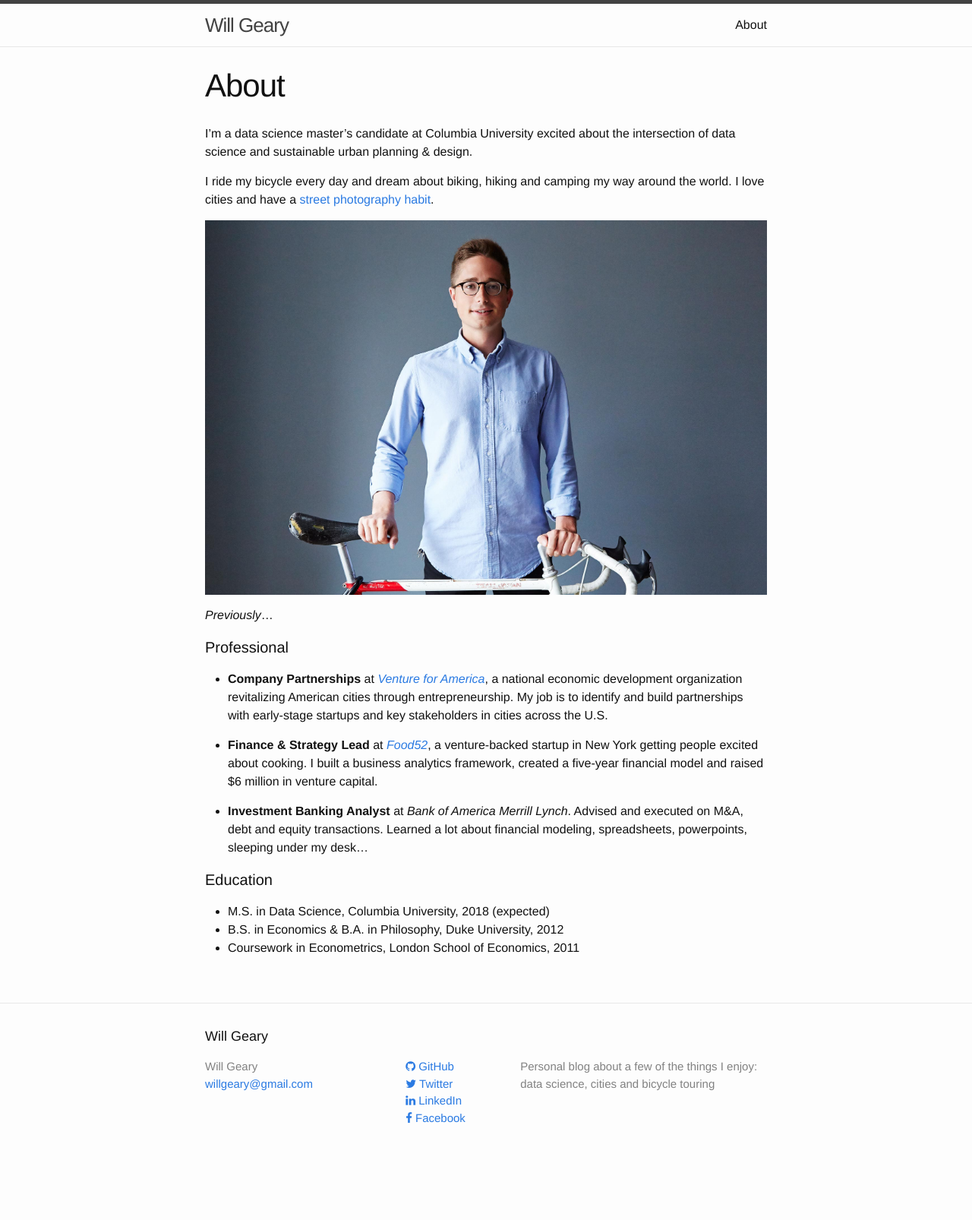
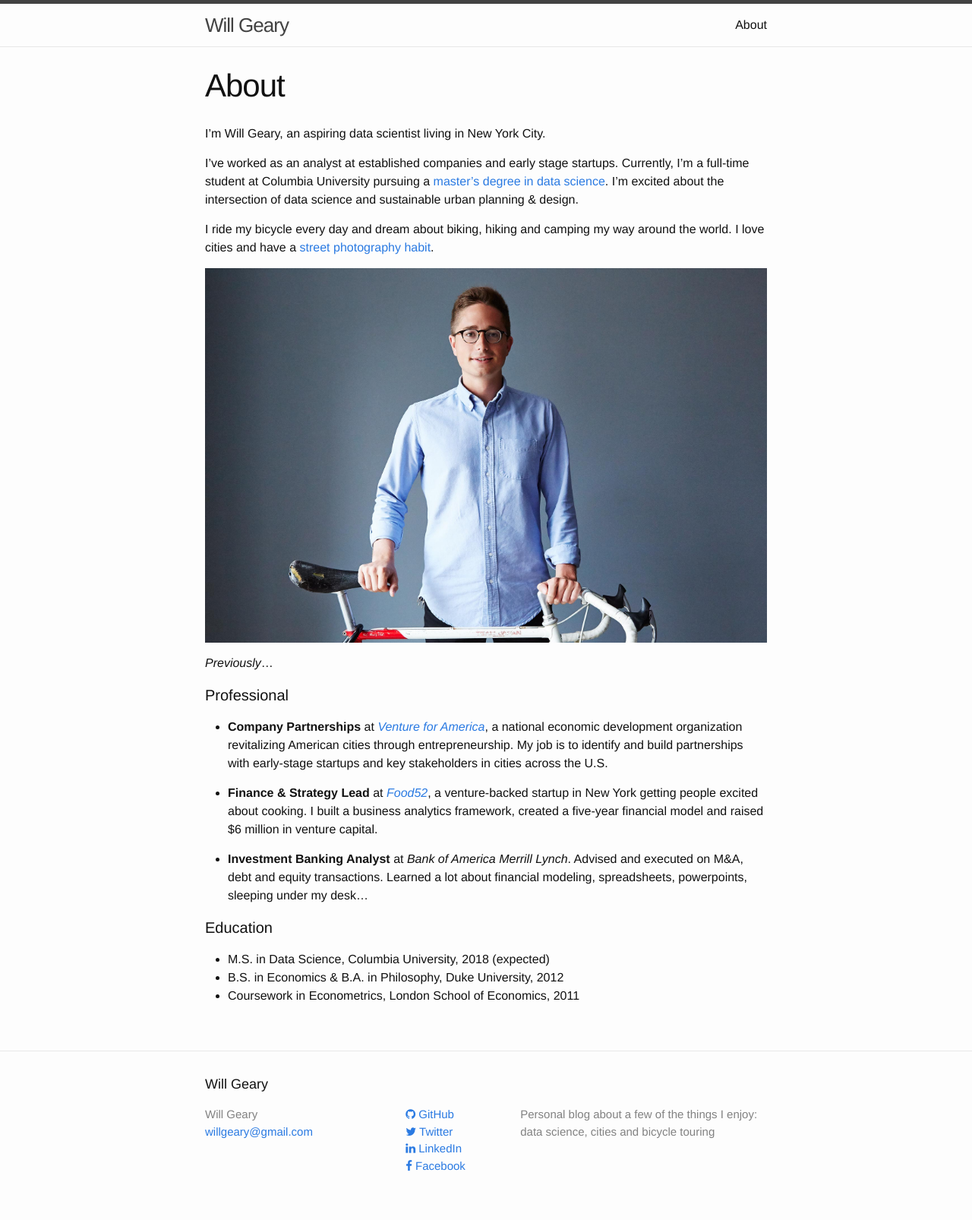
Before and after one commit to willgeary/willgeary.github.io, a Jekyll site: the page built from about.md, in a window 1280 px wide. Shown: the whole page at 76% size. Built offline with Jekyll 4.4.1, drawn with Linux system fonts in a browser that asks for light colours; nearby versions of some CDN libraries; before the commit the page ends 1543 px from its top, so only the background shows below that.

Commit message:
Save my work

```diff
--- a/about.md
+++ b/about.md
@@ -4,7 +4,9 @@ title: About
 permalink: /about/
 ---
 
-I'm a data science master's candidate at Columbia University excited about the intersection of data science and sustainable urban planning & design.
+I'm Will Geary, an aspiring data scientist living in New York City.
+
+I've worked as an analyst at established companies and early stage startups. Currently, I'm a full-time student at Columbia University pursuing a [master's degree in data science](http://datascience.columbia.edu/master-of-science-in-data-science). I'm excited about the intersection of data science and sustainable urban planning & design.
 
 I ride my bicycle every day and dream about biking, hiking and camping my way around the world. I love cities and have a [street photography habit](https://www.instagram.com/willcgeary/).
 
--- a/css/main.scss
+++ b/css/main.scss
@@ -6,9 +6,9 @@
 
 
 // Our variables
-$base-font-family: "Helvetica Neue", Helvetica, Arial, sans-serif;
+$base-font-family: Helvetica, Arial, sans-serif;
 $base-font-size:   16px;
-$base-font-weight: 400;
+$base-font-weight: 200;
 $small-font-size:  $base-font-size * 0.875;
 $base-line-height: 1.5;
 
```
